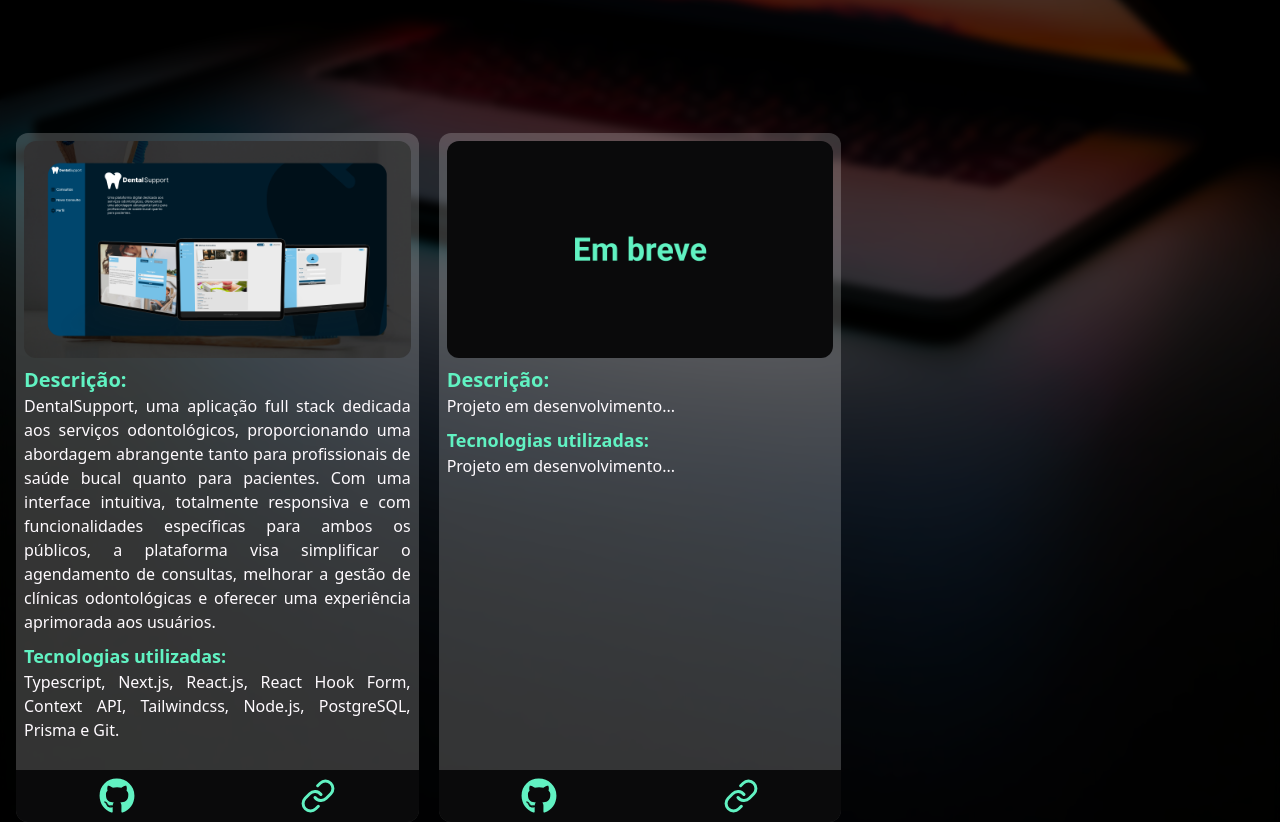
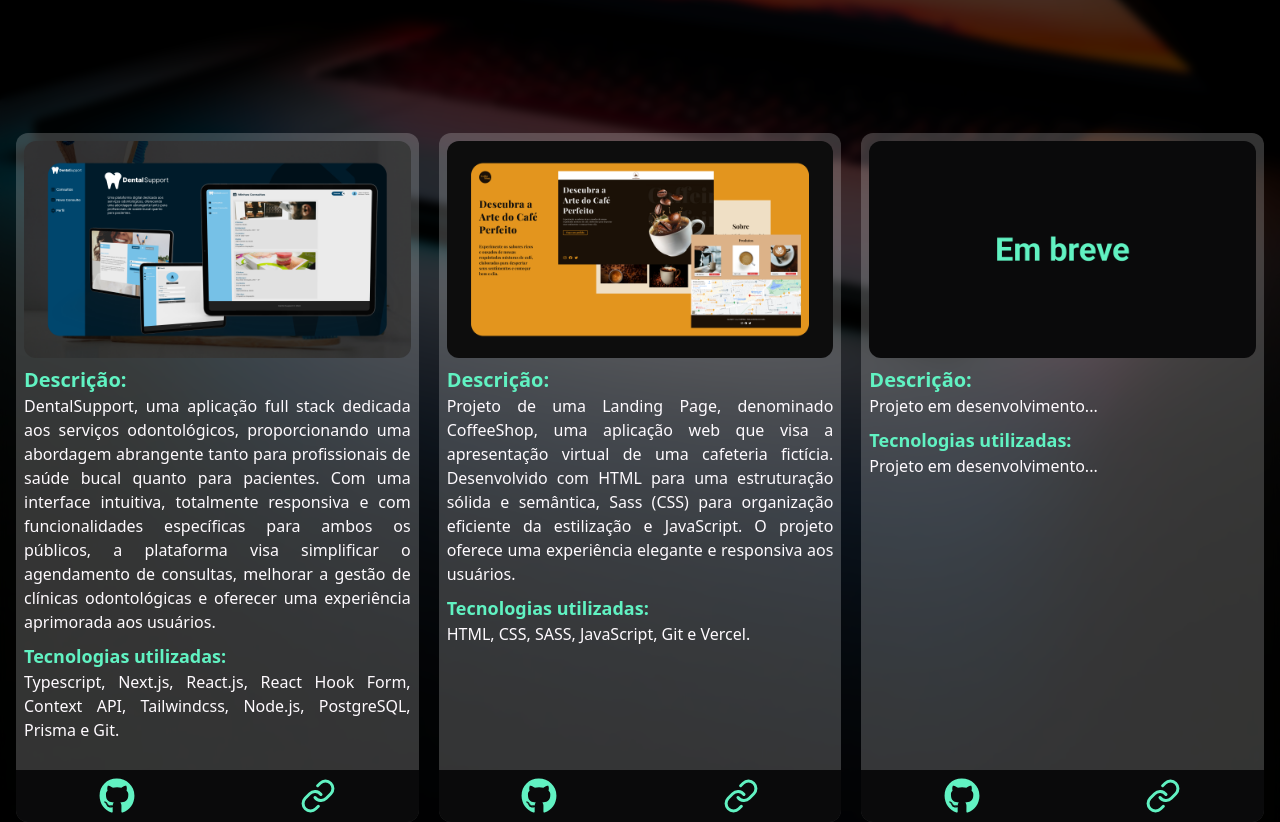
Before and after one commit to oMatheus-Farias/myportfolio, a React (Vite) app: page /projects in a window 1280 px wide. Shown: the part 800-1622 px from the top of the page. Built offline with nearby package versions, Linux system fonts and the light colour scheme.

Commit message:
feat: Adicionar novo projeto

```diff
--- a/src/contexts/index.tsx
+++ b/src/contexts/index.tsx
@@ -18,6 +18,7 @@ import projectImage01 from "../assets/project1.png";
 import projectImage02 from "../assets/project2.png";
 import projectImage03 from "../assets/project3.png";
 import projectImage04 from "../assets/project4.png";
+import projectImage05 from "../assets/project5.png";
 import shortlyImage from "../assets/shortly.png";
 
 interface ContextData {
@@ -83,6 +84,14 @@ export default function Provider({ children }: { children: ReactNode }){
       technologies: "Typescript, Next.js, React.js, React Hook Form, Context API, Tailwindcss, Node.js, PostgreSQL, Prisma e Git.",
       repository: "https://github.com/oMatheus-Farias/appdentalsupport",
       linkProject: "https://www.youtube.com/watch?v=rVWkyv_xSLA"
+    },
+    {
+      name: "CoffeeShop",
+      image: projectImage05,
+      description: "Projeto de uma Landing Page, denominado CoffeeShop, uma aplicação web que visa a apresentação virtual de uma cafeteria fictícia. Desenvolvido com HTML para uma estruturação sólida e semântica, Sass (CSS) para organização eficiente da estilização e JavaScript. O projeto oferece uma experiência elegante e responsiva aos usuários.",
+      technologies: "HTML, CSS, SASS, JavaScript, Git e Vercel.",
+      repository: "https://github.com/oMatheus-Farias/appcoffeeshop",
+      linkProject: "https://appcoffeeshop.vercel.app/"
     },
     {
       name: "Em breve",
--- a/src/index.css
+++ b/src/index.css
@@ -18,7 +18,7 @@ html, body{
 }
 
 ::-webkit-scrollbar-thumb {
-  background-color: #61F2C2;
+  background-color: gray;
   border-radius: 4px;
 }
 
```
Also changed, not shown: src/assets/project4.png, src/assets/project5.png (added).
